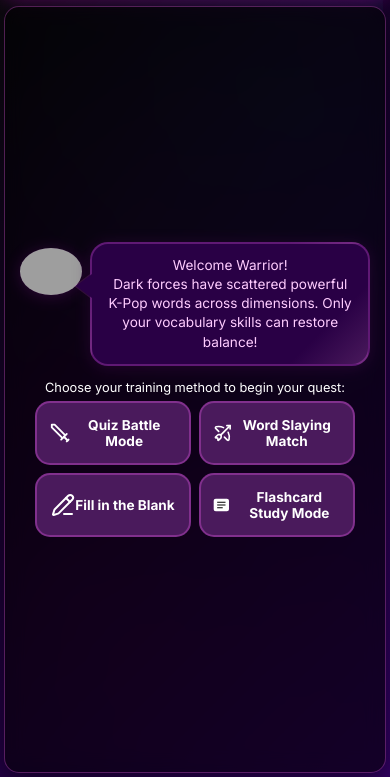
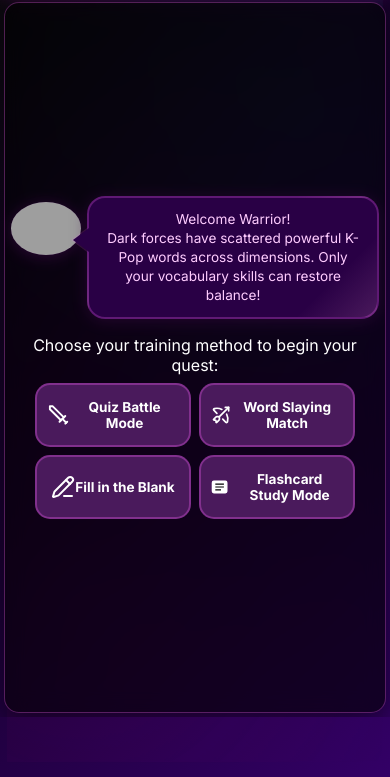
Before and after one commit to jduffield38/vocab-game-app, a website: page www/index.html in a window 390 px wide. Shown: the part 67-844 px from the top of the page. Drawn offline with Linux system fonts and the light colour scheme; grey boxes are pictures that could not be loaded.

Commit message:
Update game with latest code improvements

```diff
--- a/www/index.html
+++ b/www/index.html
@@ -18,21 +18,10 @@
             font-family: 'Inter', 'Poppins', sans-serif;
             background: linear-gradient(135deg, #0a0a0a 0%, #1a0033 50%, #330066 100%);
             -webkit-color-rendering: optimizeQuality;
-            height: 100vh;
-            height: 100svh;
-            height: 100dvh;
+            min-height: 100vh;
             color: #ffffff;
-            overflow: hidden;
-            padding-top: env(safe-area-inset-top, 0px);
-            padding-bottom: env(safe-area-inset-bottom, 0px);
-            padding-left: env(safe-area-inset-left, 0px);
-            padding-right: env(safe-area-inset-right, 0px);
-            /*position: fixed;*/
-            top: 0;
-            left: 0;
-            width: 100vw;
-            width: 100svw;
-            width: 100dvw;
+            overflow-x: hidden;
+            padding: env(safe-area-inset-top, 0px) env(safe-area-inset-right, 0px) env(safe-area-inset-bottom, 0px) env(safe-area-inset-left, 0px);
         }
 
         /*main menu stuff*/
@@ -110,22 +99,20 @@
         .container {
             max-width: 900px;
             margin: 0 auto;
-            padding: 8px;
+            padding: 6px;
             position: relative;
             z-index: 1;
-            height: 100vh;
-            height: 100svh;
-            height: 100dvh;
+            height: calc(100vh - env(safe-area-inset-top, 0px) - env(safe-area-inset-bottom, 0px) - 20px);
+            height: calc(100svh - env(safe-area-inset-top, 0px) - env(safe-area-inset-bottom, 0px) - 20px);
             display: flex;
             flex-direction: column;
             overflow: hidden;
-            box-sizing: border-box;
         }
 
         .header {
             text-align: center;
-            margin-bottom: 12px;
-            padding: 12px;
+            margin-bottom: 6px;
+            padding: 6px;
             background: linear-gradient(45deg, rgba(255, 0, 150, 0.2), rgba(0, 255, 255, 0.2));
             border-radius: 15px;
             border: 2px solid rgba(255, 100, 255, 0.3);
@@ -674,44 +661,15 @@
             color: #ccffcc;
             font-size: 0.85rem;
         }
-
-        /* App-specific viewport fixes */
-        @supports (-webkit-touch-callout: none) {
-            /* iOS Safari specific */
-            body {
-                height: -webkit-fill-available;
-            }
-            .container {
-                height: -webkit-fill-available;
-            }
-        }
-
-        /* Prevent zoom and bounce on mobile apps */
-        * {
-            -webkit-touch-callout: none;
-            -webkit-user-select: none;
-            -webkit-tap-highlight-color: transparent;
-        }
-
-        input, textarea, button {
-            -webkit-user-select: auto;
-        }
-
-        /* Force hardware acceleration */
-        .container, .game-setup, .quiz-container {
-            -webkit-transform: translateZ(0);
-            transform: translateZ(0);
-        }
-
         /* Mobile-specific optimizations */
         @media (max-width: 768px) {
             .container {
-                padding: 6px;
+                padding: 4px;
             }
 
             .header {
-                padding: 8px;
-                margin-bottom: 8px;
+                padding: 4px;
+                margin-bottom: 4px;
             }
 
             .title {
@@ -838,24 +796,18 @@
                 width: 90vw;
             }
         }
-
-        /* Very short screens and native app optimization */
-        @media (max-height: 650px),
-               (max-height: 700px) and (orientation: portrait),
-               (max-width: 400px) {
+        /* Consolidated mobile and app optimization */
+        @media screen and (max-width: 768px) {
             .container {
                 padding: 4px;
-                height: 100vh !important;
-                height: 100svh !important;
-                height: 100dvh !important;
-                max-height: 100vh !important;
-                max-height: 100svh !important;
-                max-height: 100dvh !important;
+                height: calc(100vh - 60px);
+                max-height: calc(100vh - 60px);
+                margin-bottom: 20px;
             }
 
             .header {
                 margin-bottom: 6px;
-                padding: 8px;
+                padding: 6px;
             }
 
             .title {
@@ -867,22 +819,7 @@
             }
 
             .game-setup, .quiz-container {
-                padding: 8px;
-            }
-
-            #mainMenu .setup-message {
-                gap: 8px !important;
-            }
-
-            #mainMenu .setup-message img {
-                width: 16vw !important;
-                max-width: 80px !important;
-            }
-
-            #mainMenu .speech-bubble {
-                padding: 12px 14px;
-                font-size: 0.85rem;
-                max-width: 280px;
+                padding: 6px;
             }
 
             .quest-buttons {
@@ -891,51 +828,9 @@
             }
 
             .quest-button {
-                padding: 14px 12px;
+                padding: 14px 10px;
                 min-height: 60px;
                 font-size: 0.85rem;
-            }
-
-            #welcomeMessage {
-                margin: 2px 0 6px 0 !important;
-                font-size: 0.8rem;
-            }
-
-            .question-header {
-                margin-bottom: 6px;
-                gap: 6px;
-            }
-
-            .question-number {
-                padding: 4px 8px;
-                font-size: 0.7rem;
-            }
-
-            .score {
-                font-size: 0.75rem;
-            }
-
-            .vocabulary-word {
-                font-size: 1.3rem;
-            }
-
-            .word-definition {
-                font-size: 0.85rem;
-            }
-
-            .option-button {
-                padding: 8px 10px;
-                min-height: 40px;
-                font-size: 0.8rem;
-            }
-
-            .action-buttons {
-                gap: 6px;
-            }
-
-            .flashcard-container {
-                height: min(40vh, 180px);
-                margin: 8px auto;
             }
         }
     </style>
@@ -943,8 +838,8 @@
 <body>
     <div class="container">
         <div class="header">
-            <h1 class="title">🎤 K-POP WORD WARRIOR 🎤</h1>
-            <p class="subtitle">A Mystical Vocabulary Quest</p>
+                <h1 class="title">🎤 K-POP WORD WARRIOR 🎤</h1>
+                <p class="subtitle">A Mystical Vocabulary Quest</p>
         </div>
         <div id="mainMenu" class="game-setup">
             <!-- initial menu -->
```
Also changed, not shown: index.html (+8 -91 lines), 2 other files.
